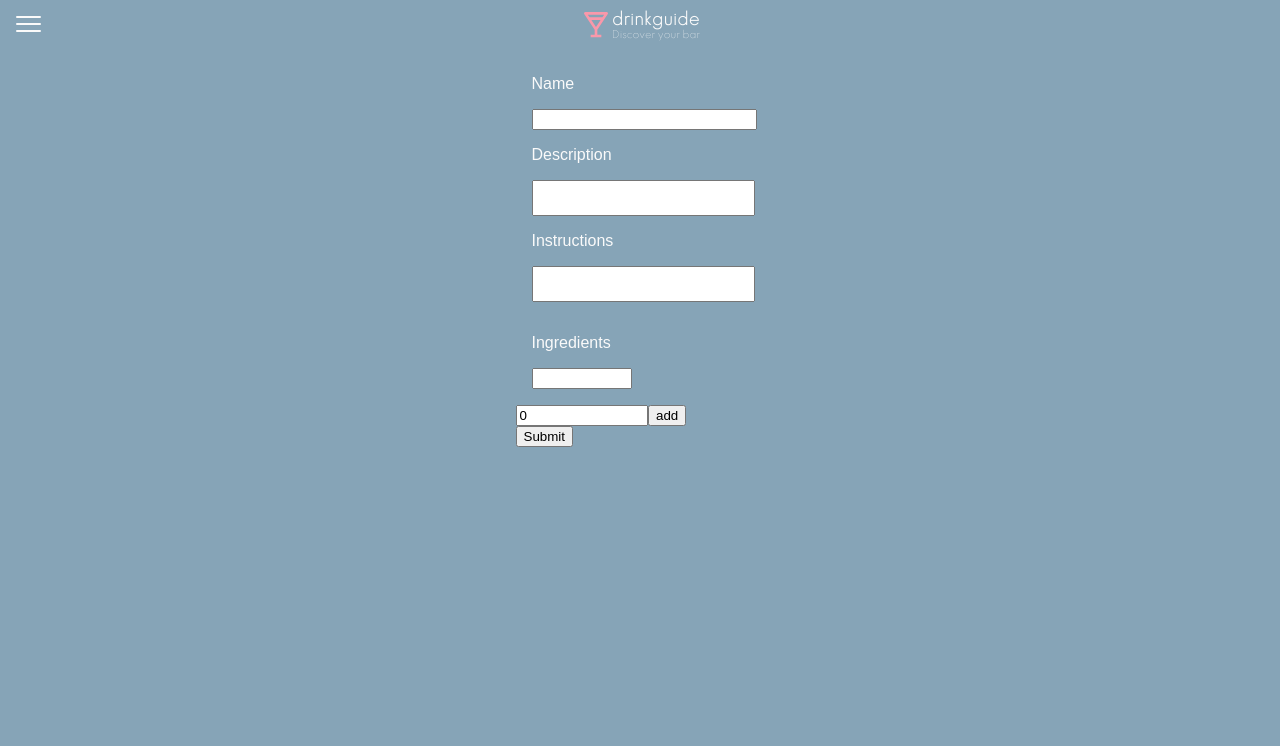
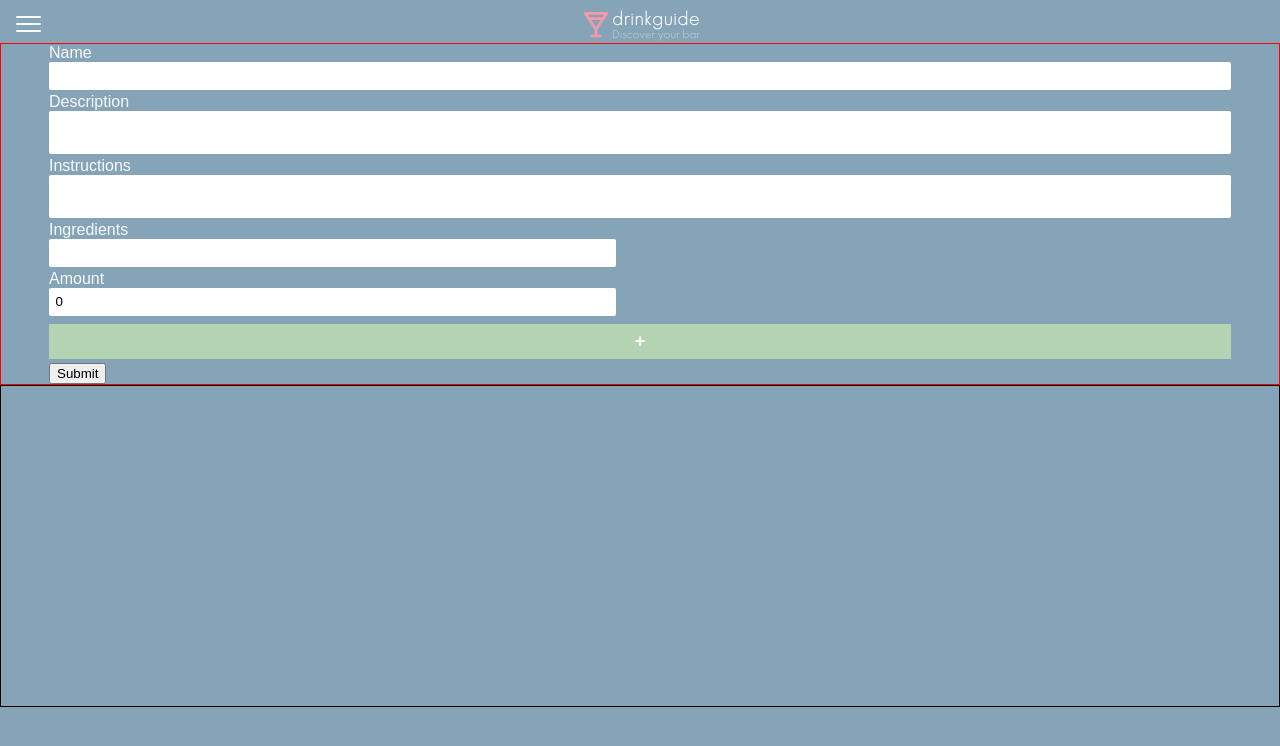
Before and after one commit to SimonRosengren/DrinkGuide, a React (Create React App) app in the folder client/: page /add-recipe in a window 1280 px wide. Shown: the top 746 px of the page. Built offline with nearby package versions, Linux system fonts and the light colour scheme.

Commit message:
styling for ingredient form

```diff
--- a/client/src/components/ingredientForm/ingredientForm.js
+++ b/client/src/components/ingredientForm/ingredientForm.js
@@ -1,5 +1,6 @@
 import React, { useState } from "react";
-import "./ingredientForm.scss";
+import styles from "./ingredientForm.module.scss";
+import IngredientSuggestionCard from "./ingredientSuggestionCard";
 
 function IngredientForm(props) {
   const [recipeName, setRecipeName] = useState("");
@@ -64,9 +65,10 @@ function IngredientForm(props) {
   };
 
   return (
-    <div className="formContainer">
+    <div className={styles.wrapper}>
+      <div className={styles.formWrapper}>
         <form onSubmit={handleSubmit}>
-        <div className="inputWrapper">
+          <div className={styles.inputWrapper}>
             <label for="name">Name</label>
             <input
               type="text"
@@ -79,7 +81,7 @@ function IngredientForm(props) {
             />
           </div>
 
-        <div className="inputWrapper">
+          <div className={styles.inputWrapper}>
             <label for="description">Description</label>
             <textarea
               type="text"
@@ -92,7 +94,7 @@ function IngredientForm(props) {
             />
           </div>
 
-        <div className="inputWrapper">
+          <div className={styles.inputWrapper}>
             <label for="instructions">Instructions</label>
             <textarea
               type="text"
@@ -105,37 +107,41 @@ function IngredientForm(props) {
             />
           </div>
 
-        <div className="ingredientWrapper">
-          <div className="suggestionWrapper">
-            <div className="inputWrapper">
+          <div className={styles.ingredientsWrapper}>
+            <div className={styles.ingredinetAreaWrapper}>
+              <div className={styles.ingredientInputWrapper}>
+                <div className={styles.inputWrapper}>
                   <label for="ingredients">Ingredients</label>
                   <input
                     type="text"
                     name="ingredients"
-                className="halfsize"
                     value={ingredientInput}
                     onChange={(e) => {
                       suggestIngredients(e);
                     }}
                   />
                 </div>
-
-            <div className="inputWrapper">
-              <ul className="halfsize">
+                <div className={styles.inputWrapper}>
+                  <label for="qty">Amount</label>
+                  <input type="text" name="qty" value={qtyInput} onChange={e => setQtyInput(e.target.value)} />
+                </div>
+              </div>
+              <div className={styles.suggestionsWrapper}>
+                <ul>
                   {suggestions.map((s, index) => (
-                  <li key={index} onClick={handleIngredientsInput}>
-                    {s.name}
-                  </li>
+                    <IngredientSuggestionCard key={index} text={s.name} handleIngredientsInput={handleIngredientsInput} />
                   ))}
                 </ul>
               </div>
             </div>
-          <input type="text" name="qty" className="halfsize" value={qtyInput} onChange={e => setQtyInput(e.target.value)} />
-          <button type="button" onClick={() => { addIngredient() }}>add</button>
+            <button type="button" className={styles.addIngredientButton} onClick={() => { addIngredient() }}>+</button>
           </div>
-
           <input type="submit" value="Submit" />
         </form>
+      </div>
+      <div className={styles.previewWrapper}>
+
+      </div>
     </div>
   );
 }
--- /dev/null
+++ b/client/src/components/ingredientForm/ingredientForm.module.scss
@@ -0,0 +1,73 @@
+@import '../../styles/colors.scss';
+@import '../../styles/sizes.scss';
+
+.formWrapper {
+    border: 1px solid red;
+    display: flex;
+    padding: 0 $spacing-l;
+    form {
+        width: 100%;
+    }
+    .inputWrapper {
+        padding-bottom: $spacing-xs;
+        display: flex;
+        flex-direction: column;
+        input {
+            border: none;
+            outline: none;
+            padding: .4rem;
+            border-radius: 2px;
+        }
+        textarea {
+            border: none;
+            outline: none;
+            padding: .4rem;
+            border-radius: 2px;
+            resize: none;
+        }
+    }
+    .ingredientsWrapper {
+        display: flex;
+        flex-direction: column;
+        .ingredinetAreaWrapper {
+            display: flex;
+            flex-direction: row;
+            justify-content: space-between;
+            .ingredientInputWrapper {
+                display: flex;
+                flex-direction: column;
+                width: 48%;
+            }
+            .suggestionsWrapper {
+                width: 48%;
+                max-height: 6rem;
+                padding-top: .4rem;
+                overflow: scroll;
+                -ms-overflow-style: none;
+                scrollbar-width: none;
+            }
+            .suggestionsWrapper::-webkit-scrollbar {
+                display: none;
+            }
+        }
+        .halfwidth {width: 50%;}
+        }
+    }
+ul {
+    list-style-type: none;
+    margin: 0;
+    padding: 0;
+}
+.addIngredientButton {
+    border: none;
+    padding: .4rem;
+    margin: .3rem 0;
+    background-color: $color-third;
+    color: $color-text;
+    font-weight: 900;
+    font-size: 1.2rem;
+}
+.previewWrapper {
+    height: 40vh;
+    border: 1px solid black;
+}
--- a/client/src/components/ingredientForm/ingredientForm.scss
+++ /dev/null
@@ -1,44 +0,0 @@
-@import '../../styles/colors.scss';
-@import '../../styles/sizes.scss';
-
-.formContainer {
-    display: flex;
-    flex-direction: row;
-    justify-content: space-evenly;
-    padding: $spacing-s;
-
-}
-label {
-    margin-bottom: $spacing-s;
-}
-.fullsize {
-    width: 100%;
-}
-.halfsize {
-    width: 50%;
-}
-.inputWrapper{
-    display: flex;
-    flex-direction: column;
-    margin: $spacing-s;
-}
-
-input textarea {
-    border-radius: $input-border-radius;
-}
-
-textarea {
-    resize: none;
-    outline: none;
-}
-
-.suggestionWrapper {
-    display: flex;
-    flex-direction: row;
-}
-
-ul {
-    list-style: none;
-    margin: 0;
-    padding: 0;
-}
--- /dev/null
+++ b/client/src/components/ingredientForm/ingredientSuggestionCard/index.js
@@ -0,0 +1,2 @@
+import IngredientSuggestionCard from "./ingredientSuggestionCard";
+export default IngredientSuggestionCard;
--- /dev/null
+++ b/client/src/components/ingredientForm/ingredientSuggestionCard/ingredientSuggestionCard.js
@@ -0,0 +1,12 @@
+import React from "react";
+import styles from "./ingredientSuggestionCard.module.scss";
+
+function IngredientSuggestionCard({ key, text, handleIngredientsInput }) {
+  return (
+    <li key={key}>
+      <div className={styles.wrapper} onClick={handleIngredientsInput}>{text}</div>
+    </li>
+  );
+}
+
+export default IngredientSuggestionCard;
--- /dev/null
+++ b/client/src/components/ingredientForm/ingredientSuggestionCard/ingredientSuggestionCard.module.scss
@@ -0,0 +1,9 @@
+li {
+    width: 100%;
+}
+.wrapper {
+    border: 1px solid white;
+    text-align: center;
+    border-radius: 2px;
+    margin-bottom: .4rem;
+}
```
Also changed, not shown: 1 other file (tests, documents, lock files or other folders). Lines whose indentation alone changed are shown as unchanged.
